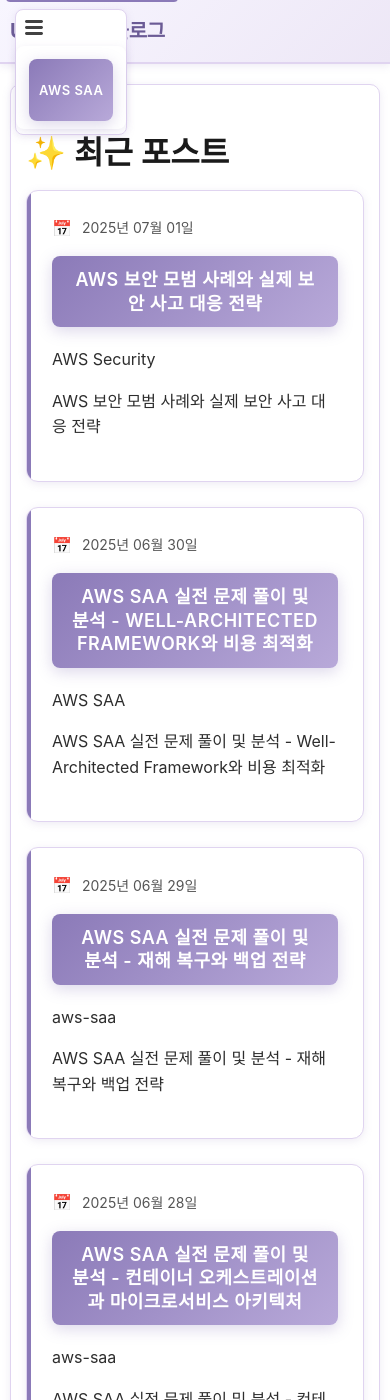
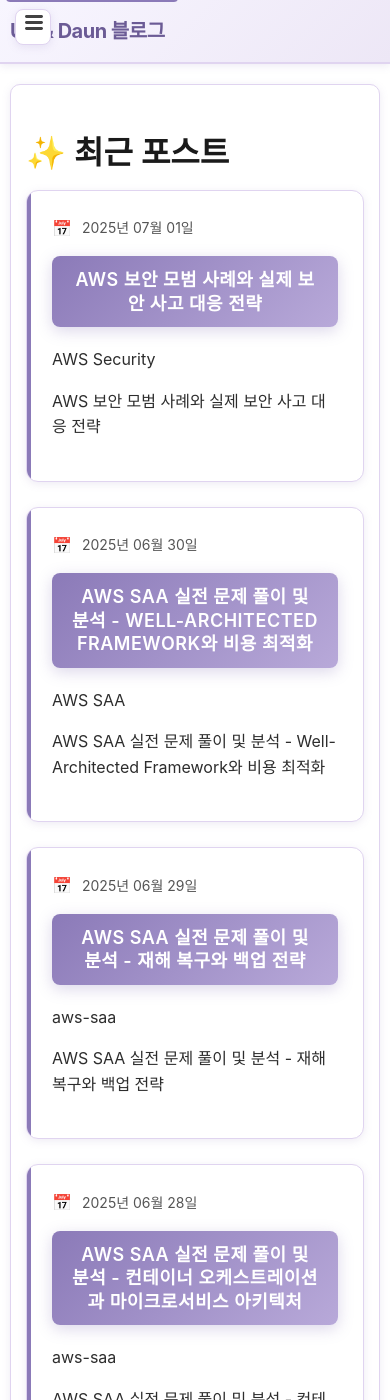
Before and after one commit to updaun/updaun.github.io, a Jekyll site: the page built from index.html, in a window 390 px wide and 1400 px high. Built offline with Jekyll 4.4.1, drawn with Linux system fonts in a browser that asks for light colours; the list of posts is cut into pages by our own code.

Commit message:
feat: Improve desktop navigation visibility and enhance menu trigger styles

```diff
--- a/assets/css/style.scss
+++ b/assets/css/style.scss
@@ -490,6 +490,15 @@
     height: 15px;
 }
 
+/* 데스크톱에서는 trigger가 항상 표시 */
+.site-nav .trigger {
+    display: block;
+}
+
+.site-nav input {
+    display: none;
+}
+
 @media screen and (max-width: 1024px) {
     .wrapper {
         padding: 0 15px;
@@ -557,11 +566,11 @@
         position: absolute;
         top: 9px;
         left: 15px;
-        background-color: var(--background-color);
-        border: 1px solid var(--border-color);
+        background-color: transparent;
+        border: none;
         border-radius: 8px;
         text-align: left;
-        box-shadow: var(--card-shadow);
+        box-shadow: none;
     }
 
     .site-nav label[for="nav-trigger"] {
@@ -571,6 +580,10 @@
         height: 36px;
         z-index: 2;
         cursor: pointer;
+        background: var(--background-color);
+        border: 1px solid var(--border-color);
+        border-radius: 8px;
+        box-shadow: var(--card-shadow);
     }
 
     .site-nav .menu-icon {
@@ -579,7 +592,7 @@
         width: 36px;
         height: 26px;
         line-height: 0;
-        padding-top: 10px;
+        padding-top: 5px;
         text-align: center;
     }
 
@@ -591,11 +604,20 @@
         border-radius: 8px;
         box-shadow: var(--card-shadow);
         padding: 10px;
+        position: absolute;
+        top: 45px;
+        left: 0;
+        min-width: 200px;
+        z-index: 1000;
     }
 
-    .site-nav input ~ .trigger {
+    .site-nav input:checked ~ .trigger {
         display: block;
-        padding-bottom: 5px;
+    }
+
+    /* 체크박스가 체크되지 않았을 때 메뉴 숨기기 */
+    .site-nav input:not(:checked) ~ .trigger {
+        display: none !important;
     }
 
     .site-nav .page-link {
```
